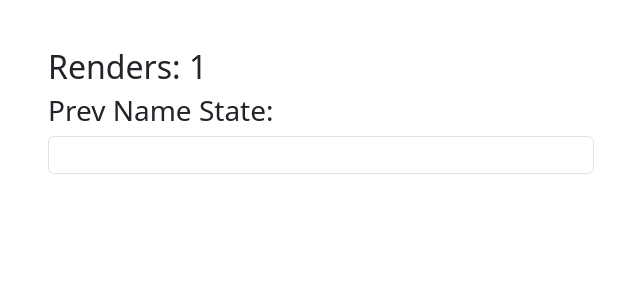
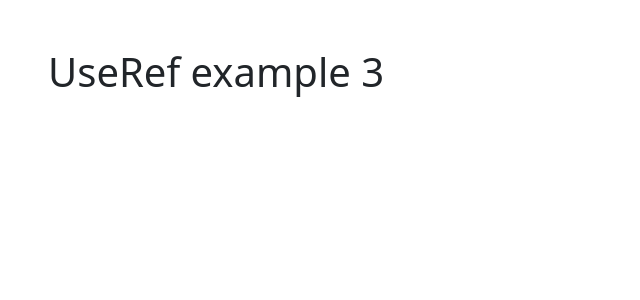
Before and after one commit to it27427/advanced-react-hooks, a React (Vite) app: page / in a window 1280 px wide. Shown: the top 300 px of the page, without its empty margins (319-959 px from the left). Built offline with nearby package versions, Linux system fonts and the light colour scheme.

Commit message:
UseRefExample3 added

```diff
--- a/src/App.jsx
+++ b/src/App.jsx
@@ -1,9 +1,9 @@
-import UseRefExample2 from './components/UseRefExample2';
+import UseRefExample3 from './components/UseRefExample3';
 
 const App = () => {
   return (
     <>
-      <UseRefExample2 />
+      <UseRefExample3 />
     </>
   );
 };
--- /dev/null
+++ b/src/components/UseRefExample3.jsx
@@ -0,0 +1,17 @@
+import React from 'react';
+
+const UseRefExample3 = () => {
+  return (
+    <div className='container'>
+      <div className='row'>
+        <div className='col-md-6 mx-md-auto'>
+          <div className='py-5'>
+            <h1>UseRef example 3</h1>
+          </div>
+        </div>
+      </div>
+    </div>
+  );
+};
+
+export default UseRefExample3;
```
